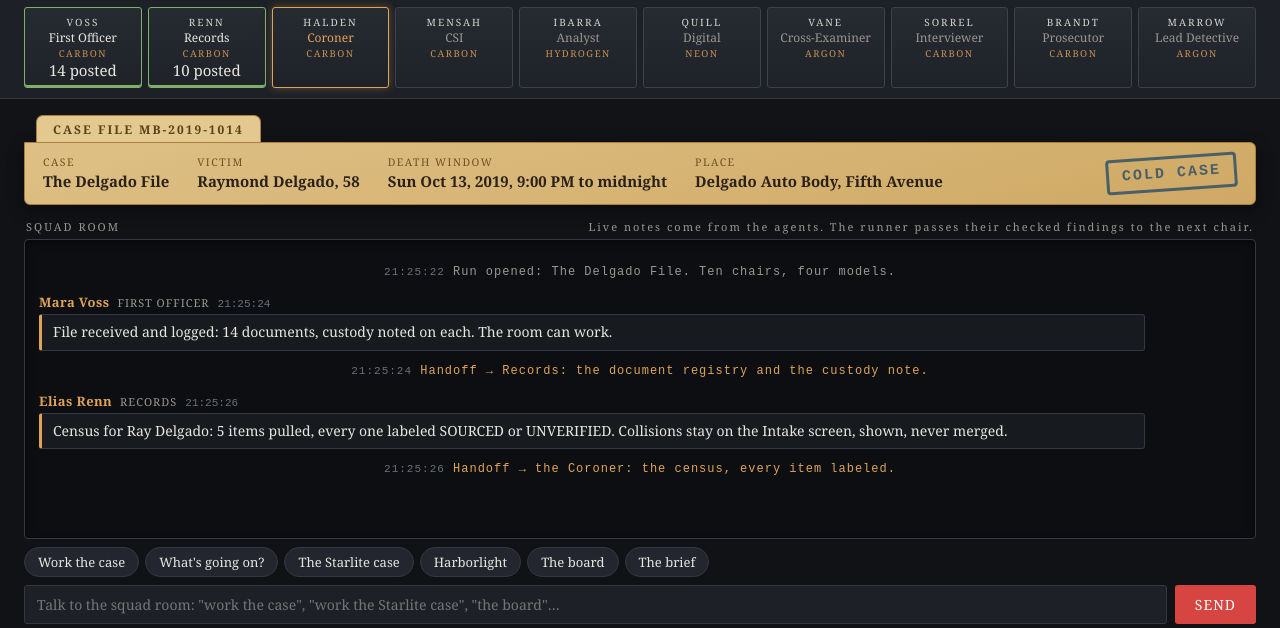
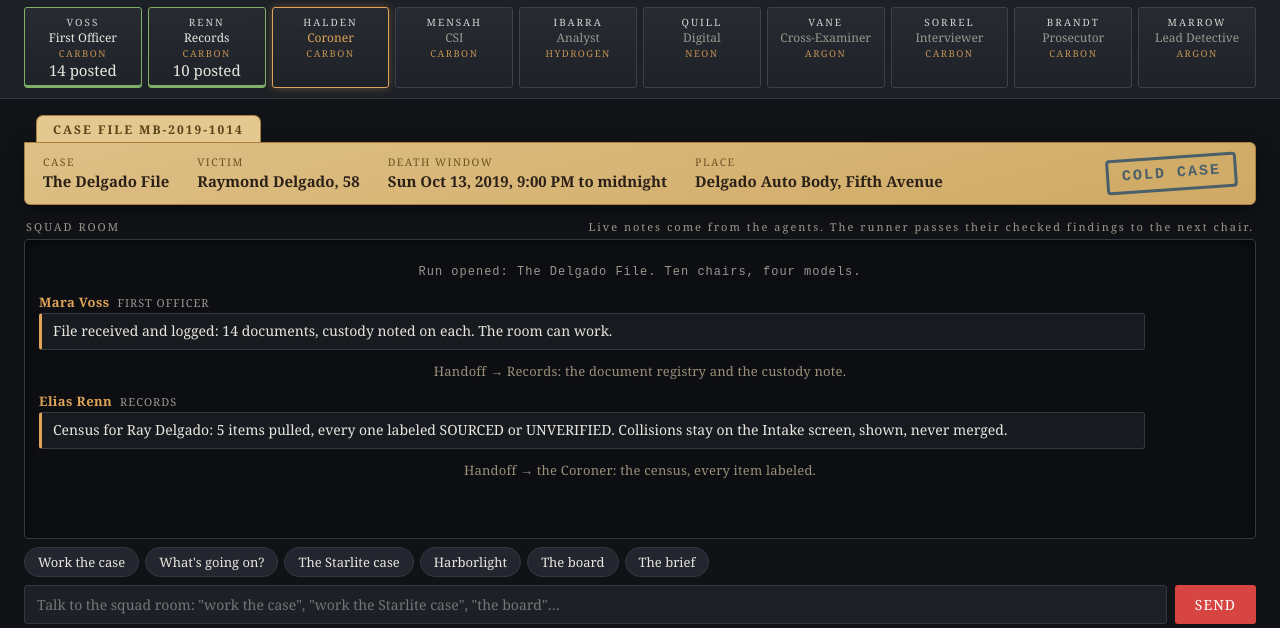
Before and after one commit to mrfentmen/murder-board, a plain HTML site: page app/index.html in a window 1280 px wide. Shown: the part 172-800 px from the top of the page. Drawn offline with Linux system fonts and the light colour scheme; a script that the page names is missing.

Commit message:
Update app/style.css (Starlite swap, Duck retired, Codex live room merged, room de-spammed)

```diff
--- a/app/style.css
+++ b/app/style.css
@@ -337,7 +337,7 @@ th, td { border: 0; border-bottom: 1px solid var(--line); }
 .chat-head { display: flex; gap: 8px; align-items: baseline; margin-bottom: 1px; }
 .chat-name { font-weight: bold; color: var(--amber); font-size: 13px; letter-spacing: .4px; }
 .chat-role { color: var(--muted); font-size: 11px; letter-spacing: 1px; text-transform: uppercase; }
-.chat-line .ft { color: #6b6f78; font-size: 11px; font-family: "Courier New", monospace; }
+.chat-line .ft { display: none; }
 .chat-text { background: #171a1f; border: 1px solid var(--line); border-left: 3px solid var(--amber); padding: 7px 11px; border-radius: 3px; color: var(--ink); }
 .chat-line.fail .chat-text { border-left-color: var(--red); }
 .chat-line.fail .chat-name { color: #e07a76; }
@@ -349,7 +349,7 @@ th, td { border: 0; border-bottom: 1px solid var(--line); }
   max-width: 100%; text-align: center; color: var(--muted); font-size: 12px;
   letter-spacing: 1px; font-family: "Courier New", monospace; margin: 12px 0;
 }
-.chat-line.runner { color: var(--amber); }
+.chat-line.runner { color: #9a8f7a; font-size: 13px; font-family: inherit; letter-spacing: .2px; }
 .chat-chips { display: flex; gap: 6px; flex-wrap: wrap; margin-top: 8px; }
 .chip {
   background: var(--panel2); color: var(--ink); border: 1px solid var(--line);
```
